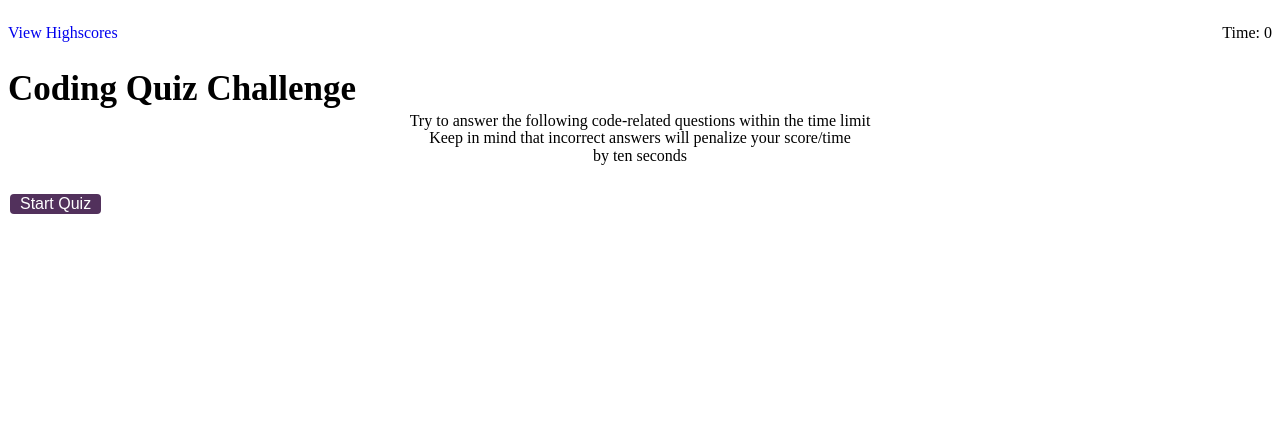
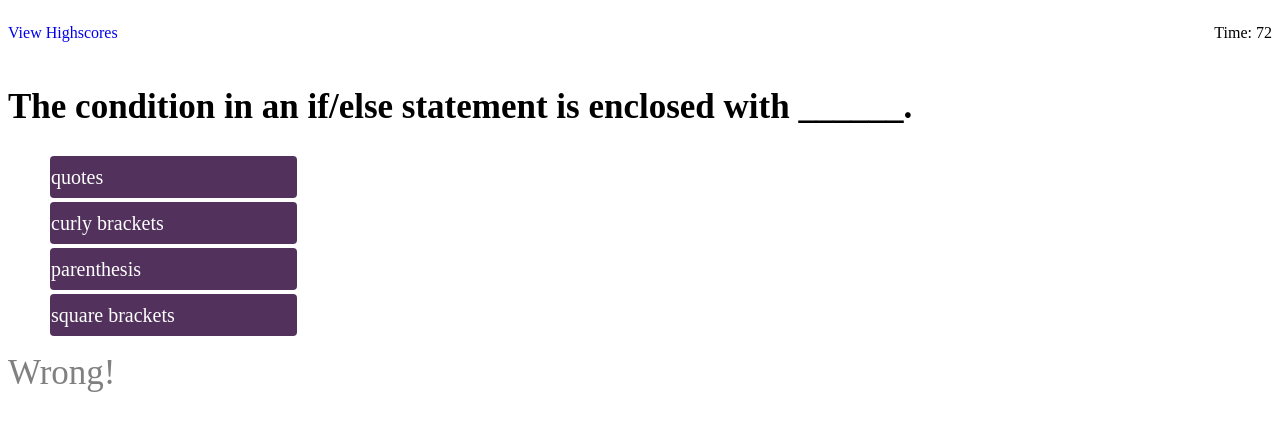
Before and after one commit to matildabakare/code-quiz, a plain HTML site: page index.html in a window 1280 px wide. Both pictures are taken after a click on the button "Start Quiz". Drawn offline with Linux system fonts and the light colour scheme.

Commit message:
timer working

```diff
--- a/assets/css/style.css
+++ b/assets/css/style.css
@@ -16,13 +16,7 @@ header {
     text-decoration: none;
 }
 
-.start-screen{
-    display: flex;
-    flex-wrap: wrap;
-    flex-direction: column;
-    align-items: center;
-    justify-content: center;
-}
+
 
 .screen-content {
     text-align: center;
@@ -34,7 +28,7 @@ header {
 .page-content h1 {
     font-weight: bold;
     font-size: 35px;
-    line-height: 0.1;
+    /* line-height: 0.1; */
 }
 
 section p {
@@ -81,15 +75,15 @@ section p {
     border-radius: 4px;
     display: flex;
     flex-direction: column;
-    width: 10%;
+    width: 20%;
     line-height: 2;
 }
 
 
 #footer-content {
     color: gray;
-    border-top: 1px solid;
-    border-color: gray;
+    /* border-top: 1px solid; */
+    /* border-color: gray; */
     font-size: 35px;
 }
 
@@ -113,3 +107,12 @@ section p {
     flex-wrap: wrap;
     align-items: center;
 }
+
+.start-screen{
+    display: flex;
+    /*flex-wrap: wrap;*/
+    flex-direction: column;
+    align-items: center;
+    justify-content: center;
+    text-align: center;
+}
--- a/assets/js/script.js
+++ b/assets/js/script.js
@@ -1,20 +1,27 @@
 var counter = 0;
+var timer = 75;
 var timerCountdownE1 = document.querySelector("#time-countdown");
 var highScoresE1 = document.querySelector("#high-scores");
 var questionE1 = document.querySelector("#question");
 var questionListE1 = document.querySelector("#question-list");
 var pageContentEl = document.querySelector("#page-content");
 var footerContentE1 = document.querySelector("#footer-content");
+var headerContentE1 = document.querySelector("#header-elements");
 var startButtonE1 = document.querySelector("#start-button");
 var startScreenE1 = document.querySelector("#start-screen");
 var quizQuestionsE1 = document.querySelector("#quiz-questions");
 var quizResultsE1 = document.querySelector("#quiz-results");
+var endScreenE1 = document.querySelector(".end-screen");
 
 
-var timer = 75;
-
-//var taskIdCounter = 0;
-
+startButtonE1.addEventListener("click", function(){
+    startScreenE1.style.display = "none";
+    quizQuestionsE1.style.display = "block";
+    quizResultsE1.style.display = "block";
+    // headerContentE1.style.display = "block";
+    // endScreenE1.style.display = "none";
+    getQuizEl();
+})
 //Create answer option 1
 var answerOptionOneEl = document.createElement("li");
 answerOptionOneEl.className = "answer-options";
@@ -108,16 +115,12 @@ var questions = [
 startScreenE1.style.display = "block";
 quizQuestionsE1.style.display = "none";
 quizResultsE1.style.display = "none";
+// headerContentE1.style.display = "block";
+// endScreenE1.style.display = "none";
 
-//startButtonE1.addEventListener("click", enterQuiz);
-document.getElementById("start-button").addEventListener("click", enterQuiz);
-
-var enterQuiz = function (){
-    startScreenE1.style.display = "none";
-    quizQuestionsE1.style.display = "block";
-    quizResultsE1.style.display = "block";
-    getQuizEl();
-}
+// function exampleFunction () {
+//     console.log("")
+// }
 
 // Function for pulling questions
 var getQuizEl = function() {
@@ -158,6 +161,16 @@ var selectedAnswer = function(event) {
     }
 
     // increase task counter for next unique id
+
+    if (counter === 4) {
+        // startScreenE1.style.display = "none";
+        // quizQuestionsE1.style.display = "none";
+        // quizResultsE1.style.display = "none";
+        // headerContentE1.style.display = "none";
+        // endScreenE1.style.display = "block";
+        window.location.href("../../score.html");
+        return;
+    }
     counter++;
 
     getQuizEl();
@@ -166,9 +179,6 @@ var selectedAnswer = function(event) {
 
 // timer function
 var countdown = function () {
-
-    console.log("start button selected");
-    // var timer = 75;
 
     // setInterval() will call a function to be executed every 1000 milliseconds
     var timeInterval = window.setInterval(function() {
@@ -190,6 +200,3 @@ var countdown = function () {
     }, 1000);
 
 }
-
-
-// function for
--- a/index.html
+++ b/index.html
@@ -11,7 +11,7 @@
 <body>
     <header id="header-elements">
         <a class="high-scores" href="./highscores.html">View Highscores</a>
-        <p>Time: 0</p>
+        <p id="time-countdown">Time: 0</p>
     </header>
 
     <main class="page-content" id="page-content">
@@ -41,6 +41,27 @@
         <section class="quiz-results" id="quiz-results">
             <p id="footer-content"></p>
         </section>
+
+        <!-- End Screen -->
+        <!-- <section class="end-screen">
+            <h1 class="end-title">All done!</h1>
+            <p>Your final score is <span>0</span></p>
+            <div class="score-initials">
+                <p>Enter initials: </p>
+
+                <form id="task-form">
+                    <div class="form-group">
+                        <input type="text" name="initials" placeholder="" />
+                    </div>
+
+
+                    <div class="form-group">
+                        <button class="btn" id="save-initials" type="submit">Submit</button>
+                    </div>
+                </form>
+            </div>
+
+        </section> -->
     </main>
 
     <script src="./assets/js/script.js"></script>
```
